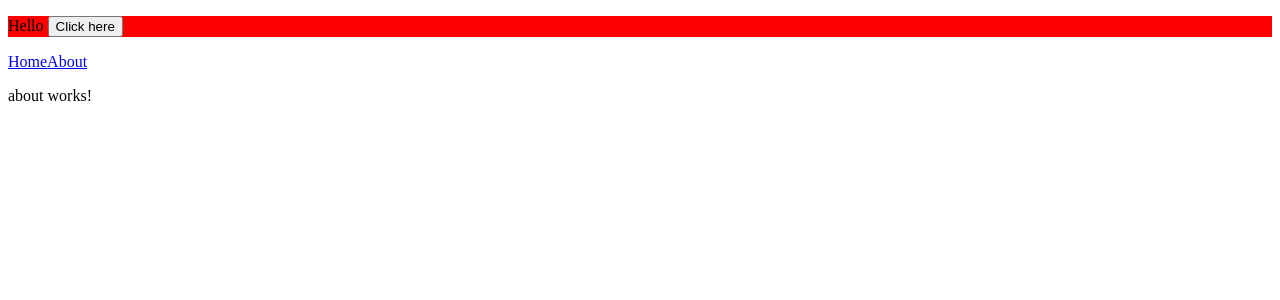
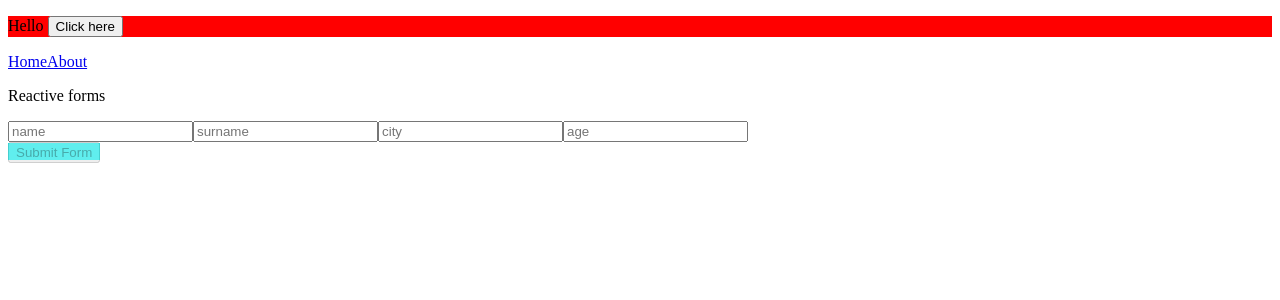
Before and after one commit to deepakjha14/dashboard-ng19, an Angular app: page /about in a window 1280 px wide. Shown: the top 300 px of the page. Built offline with nearby package versions, Linux system fonts and the light colour scheme.

Commit message:
Forms, template and reactive both completes

```diff
--- a/src/about/about.component.html
+++ b/src/about/about.component.html
@@ -1 +1,8 @@
-<p>about works!</p>
+<p>Reactive forms</p>
+<form [formGroup]="studentsDetails">
+    <input type="text" placeholder="name" formControlName="name"/>
+    <input type="text" placeholder="surname" formControlName="surname"/>
+    <input type="text" placeholder="city" formControlName="city"/>
+    <input type="number" placeholder="age" formControlName="age"/>
+</form>
+<button (click)="onClick()" [disabled]="!studentsDetails.valid">Submit Form</button>
--- a/src/about/about.component.ts
+++ b/src/about/about.component.ts
@@ -1,11 +1,21 @@
 import { Component } from '@angular/core';
+import { FormsModule, ReactiveFormsModule, FormArray, FormGroup, FormControl, Validators } from '@angular/forms';
 
 @Component({
   selector: 'dashboard-ng19-about',
-  imports: [],
+  imports: [ FormsModule, ReactiveFormsModule ],
   templateUrl: './about.component.html',
   styleUrl: './about.component.scss'
 })
 export class AboutComponent {
+  studentsDetails: FormGroup<any> = new FormGroup({
+    name: new FormControl('', [Validators.required]),
+    surname: new FormControl('', [Validators.required]),
+    city: new FormControl(''),
+    age: new FormControl(''),
+  });
 
+  onClick() {
+    alert(JSON.stringify(this.studentsDetails?.value));
+  }
 }
--- a/src/home/home.component.html
+++ b/src/home/home.component.html
@@ -1 +1,9 @@
-<p>home works!</p>
+<p>Template Driven Forms</p>
+<form #loginForm="ngForm">
+    <input type="text" [(ngModel)]="login.username" name="username"/>
+    <input type="password" [(ngModel)]="login.password" [ngModelOptions]="{standalone: true}"/>
+</form>
+<button
+    (click)="onClick()">
+    Click to submit
+</button>
--- a/src/home/home.component.ts
+++ b/src/home/home.component.ts
@@ -1,11 +1,19 @@
 import { Component } from '@angular/core';
+import { FormsModule } from '@angular/forms';
 
 @Component({
   selector: 'dashboard-ng19-home',
-  imports: [],
+  imports: [FormsModule],
   templateUrl: './home.component.html',
   styleUrl: './home.component.scss'
 })
 export class HomeComponent {
+  login: any = {
+    username: '',
+    password: ''
+  }
 
+  onClick() {
+    alert("User name is - "+this.login.username+" and password is - "+this.login.password);
+  }
 }
```
